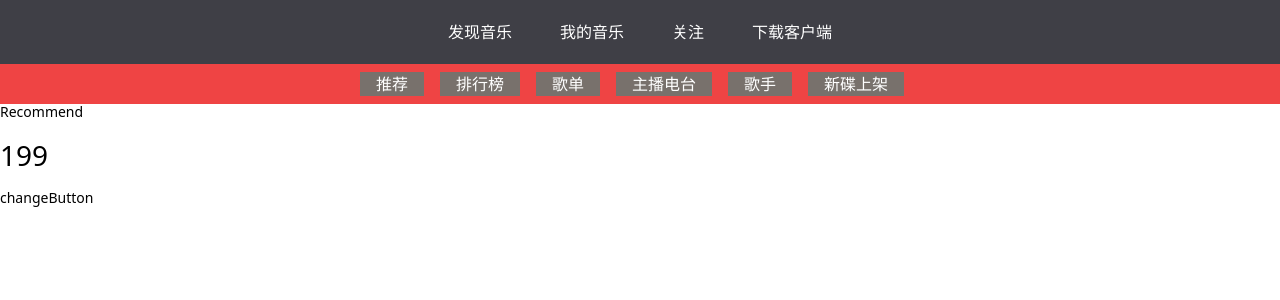
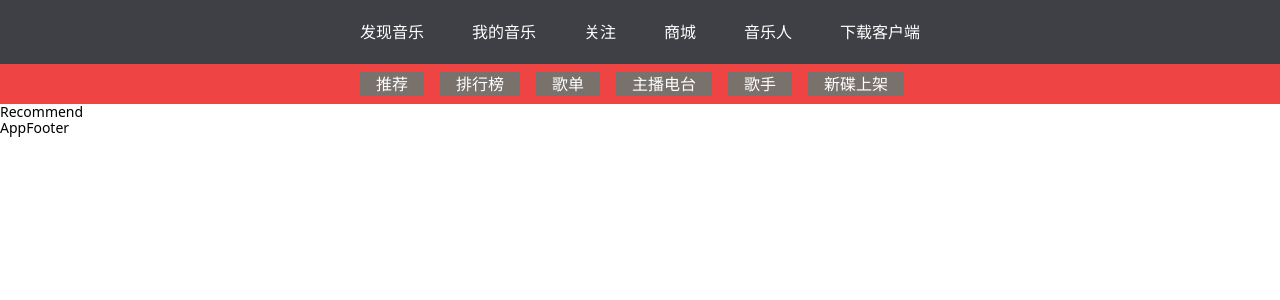
Before and after one commit to itchaox/React18-ts-wangMusic, a React (Vite) app: page /#/discover/recommend in a window 1280 px wide. Shown: the top 300 px of the page. Built offline with nearby package versions, Linux system fonts and the light colour scheme.

Commit message:
feat(header): 封装 header 和 footer 组件

```diff
--- a/src/App.tsx
+++ b/src/App.tsx
@@ -3,47 +3,23 @@
  * @Author     : itchaox
  * @Date       : 2023-07-15 15:15
  * @LastAuthor : wangchao
- * @LastTime   : 2023-07-17 13:38
+ * @LastTime   : 2023-07-18 16:49
  * @desc       :
  */
 import { Suspense } from 'react';
-import { Link, useRoutes } from 'react-router-dom';
+import { useRoutes } from 'react-router-dom';
+
+import AppFooter from './components/app-footer';
+import AppHeader from './components/app-header';
 
 import routes from '@/router';
-import { useAppDispatch, useAppSelector } from '@/store/hook';
-import { changeNumberAction } from '@/store/modules/recommend';
 
 function App() {
-  const recommendStore = useAppSelector((state) => ({
-    number: state.recommend.number,
-  }));
-
-  const dispatch = useAppDispatch();
-  const change = () => {
-    dispatch(changeNumberAction(20 + Math.random() * 100));
-  };
-
   return (
     <>
-      {/* 顶部导航 */}
-      <div className="h-16 flex items-center justify-center bg-zinc-700	">
-        <Link to="/discover" className="px-6 text-white text-base">
-          发现音乐
-        </Link>
-        <Link to="/my" className="px-6 text-white text-base">
-          我的音乐
-        </Link>
-        <Link to="/follow" className="px-6 text-white text-base">
-          关注
-        </Link>
-        <Link to="/download" className="px-6 text-white text-base">
-          下载客户端
-        </Link>
-      </div>
-      {/* FIXME Suspense 路由懒加载时, 等待异步操作完成期间, 进行占位处理, 提高用户体验 */}
+      <AppHeader />
       <Suspense fallback="Loading...">{useRoutes(routes)}</Suspense>
-      <h1>{recommendStore.number + 100}</h1>
-      <h2 onClick={change}>changeButton</h2>
+      <AppFooter />
     </>
   );
 }
--- /dev/null
+++ b/src/App_test.tsx
@@ -0,0 +1,39 @@
+/*
+ * @Version    : v1.00
+ * @Author     : itchaox
+ * @Date       : 2023-07-15 15:15
+ * @LastAuthor : wangchao
+ * @LastTime   : 2023-07-18 16:47
+ * @desc       :
+ */
+import { Suspense } from 'react';
+import { useRoutes } from 'react-router-dom';
+
+import AppHeader from './components/app-header';
+
+import routes from '@/router';
+import { useAppDispatch, useAppSelector } from '@/store/hook';
+import { changeNumberAction } from '@/store/modules/recommend';
+
+function App() {
+  const recommendStore = useAppSelector((state) => ({
+    number: state.recommend.number,
+  }));
+
+  const dispatch = useAppDispatch();
+  const change = () => {
+    dispatch(changeNumberAction(20 + Math.random() * 100));
+  };
+
+  return (
+    <>
+      <AppHeader />
+      {/* FIXME Suspense 路由懒加载时, 等待异步操作完成期间, 进行占位处理, 提高用户体验 */}
+      <Suspense fallback="Loading...">{useRoutes(routes)}</Suspense>
+      <h1>{recommendStore.number + 100}</h1>
+      <h2 onClick={change}>changeButton</h2>
+    </>
+  );
+}
+
+export default App;
--- /dev/null
+++ b/src/components/app-footer/index.tsx
@@ -0,0 +1,16 @@
+import React, { memo } from 'react';
+import type { FC, ReactNode } from 'react';
+
+interface Props {
+  children?: ReactNode;
+}
+
+const AppFooter: FC<Props> = memo(() => {
+  return (
+    <>
+      <div>AppFooter</div>
+    </>
+  );
+});
+
+export default AppFooter;
--- /dev/null
+++ b/src/components/app-header/index.tsx
@@ -0,0 +1,49 @@
+/*
+ * @Version    : v1.00
+ * @Author     : wangchao
+ * @Date       : 2023-07-18 16:43
+ * @LastAuthor : wangchao
+ * @LastTime   : 2023-07-18 17:07
+ * @desc       :
+ */
+import { memo } from 'react';
+import type { FC, ReactNode } from 'react';
+import { Link, NavLink } from 'react-router-dom';
+
+import { headerMenu } from '@/config/menu';
+
+interface Props {
+  children?: ReactNode;
+}
+
+interface MenuItem {
+  name: string;
+  type: string;
+  url: string;
+}
+
+const AppHeader: FC<Props> = memo(() => {
+  function getMenu(menuItem: MenuItem) {
+    if (menuItem.type === 'path') {
+      return (
+        <NavLink to={menuItem.url} className="px-6 text-white text-base" key={menuItem.name}>
+          {menuItem.name}
+        </NavLink>
+      );
+    } else {
+      return (
+        <a href={menuItem.url} className="px-6 text-white text-base" key={menuItem.name} target="_blank">
+          {menuItem.name}
+        </a>
+      );
+    }
+  }
+
+  return (
+    <>
+      <div className="h-16 flex items-center justify-center bg-zinc-700	">{headerMenu.map((item) => getMenu(item))}</div>
+    </>
+  );
+});
+
+export default AppHeader;
--- /dev/null
+++ b/src/config/menu.ts
@@ -0,0 +1,40 @@
+/*
+ * @Version    : v1.00
+ * @Author     : wangchao
+ * @Date       : 2023-07-18 16:50
+ * @LastAuthor : wangchao
+ * @LastTime   : 2023-07-18 16:55
+ * @desc       :
+ */
+export const headerMenu = [
+  {
+    name: '发现音乐',
+    type: 'path',
+    url: '/discover',
+  },
+  {
+    name: '我的音乐',
+    type: 'path',
+    url: '/my',
+  },
+  {
+    name: '关注',
+    type: 'path',
+    url: '/follow',
+  },
+  {
+    name: '商城',
+    type: 'link',
+    url: 'https://music.163.com/store/product',
+  },
+  {
+    name: '音乐人',
+    type: 'link',
+    url: 'https://music.163.com/st/musician',
+  },
+  {
+    name: '下载客户端',
+    type: 'path',
+    url: '/download',
+  },
+];
```
